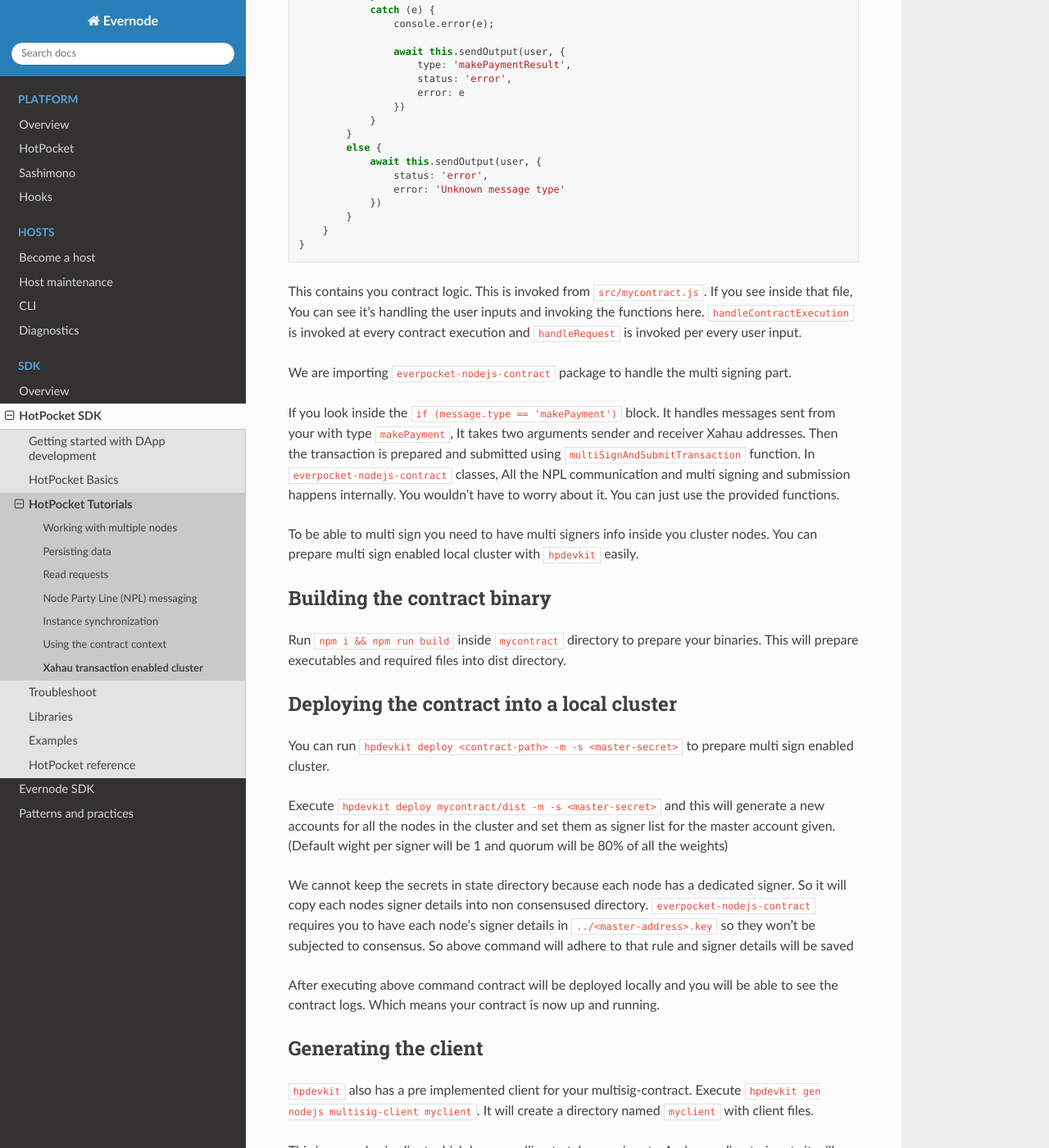
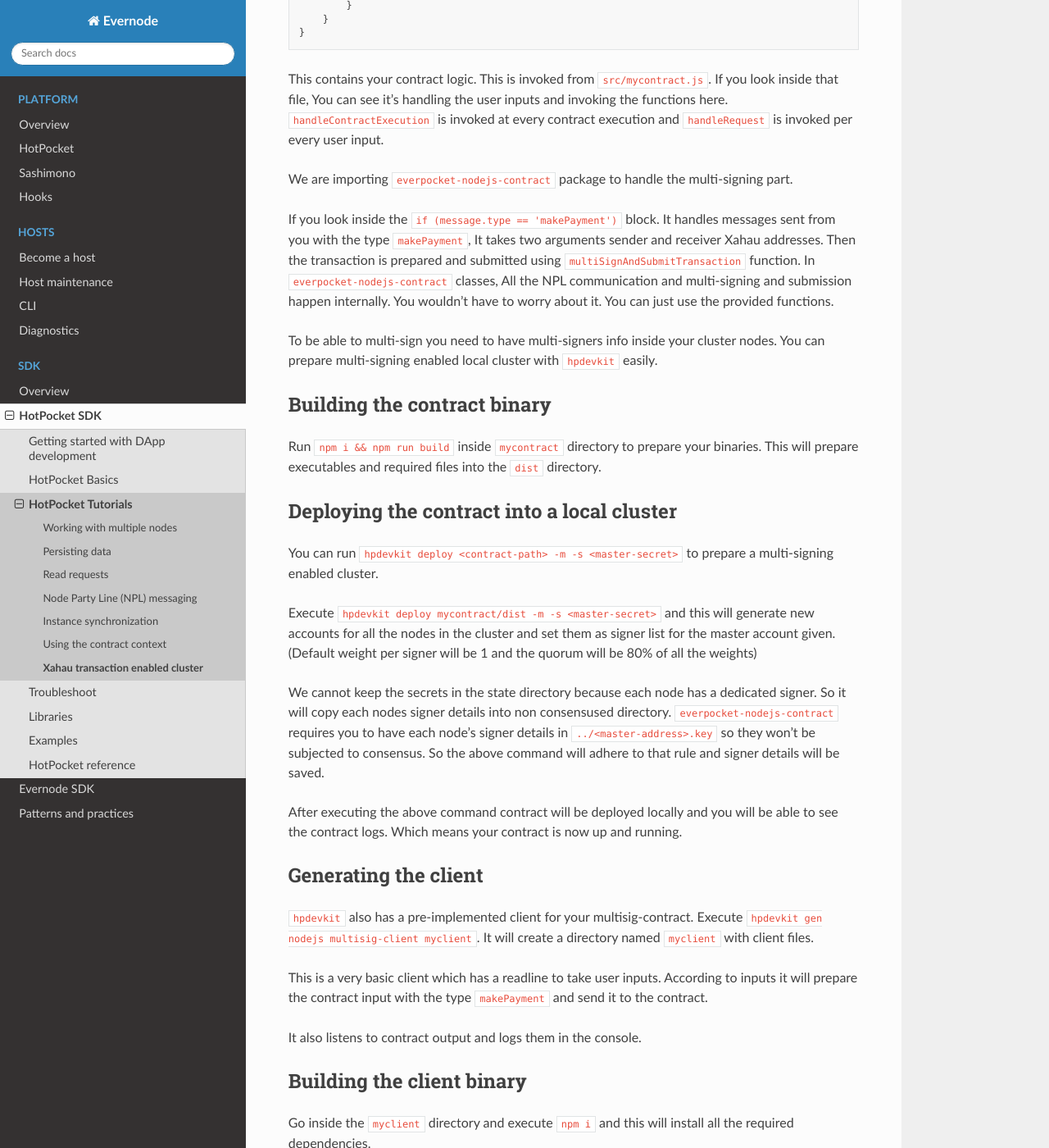
Before and after one commit to tequdev/evernode-docs, a Sphinx documentation site: the page built from docs/source/sdk/hotpocket/tutorials/multisig.md, in a window 1280 px wide and 1400 px high, scrolled down 1970 px. Shown: the whole window at 82% size. Built offline with Sphinx 7.4.7 and the Read the Docs theme 2.0.0, drawn with Linux system fonts in a browser that asks for light colours; some of the changed text lies outside the part shown.

Commit message:
Fixed typos (#24)

````diff
--- a/docs/source/sdk/hotpocket/tutorials/multisig.md
+++ b/docs/source/sdk/hotpocket/tutorials/multisig.md
@@ -2,28 +2,16 @@
 
 While executing smart contracts, you might need to implement Xahau transactions in your contract.
 
-For example, during smart contract execution, you may have a requirement to make a payment to a Xahau account. However, To do a transaction you need to have your account secret inside the contract. Since your contract will be deployed in someones machines you can't trust your account secret with them.
+For example, during smart contract execution, you may have a requirement to make a payment to a Xahau account. However, To do a transaction you need to have your account secret inside the contract. Since your contract will be deployed in someone's machines you can't trust your account secret with them.
 
-To solve this issue you can setup a signer list for your account and keep the each signer info inside seperate nodes. So when submitting the transaction cluster can collectively multi sign the transaction and submit.
+To solve this issue you can set up a signer list for your account and keep each signer info inside separate nodes. Therefore when submitting the transaction, the cluster can collectively multi-sign the transaction and submit it.
 
-Let's go through a example using [hpdevkit](../hpdevkit/overview.md). We will achieve this using [everpocket-nodejs-contract](https://www.npmjs.com/package/everpocket-nodejs-contract).
+Let's go through an example using [hpdevkit](../hpdevkit/overview.md). We will achieve this using [everpocket-nodejs-contract](https://www.npmjs.com/package/everpocket-nodejs-contract).
 
-**hpdevkit** has a predeveloped template including sample code to multi sign and submit a transaction. Lets go through following steps to prepare a cluster with that template and deep dive into the code. (We will use the default parameters for the cluster creation, If you want to change them refer [this](../hpdevkit/overview.md#advanced-usage))
-
-**Note:** For the following steps you can choose either `mainnet` or `testnet`. The default will be `mainnet`, If you want to change you need to set the environment variable as follows.
-```bash
-# Windows (command prompt)
-set HP_EV_NETWORK=testnet
-
-# Windows (Powershell)
-$env:HP_EV_NETWORK=testnet
-
-# Linux (bash)
-export HP_EV_NETWORK=testnet
-```
+**hpdevkit** has a predeveloped template including sample code to multi-sign and submit a transaction. Let's go through the following steps to prepare a cluster with that template and deep dive into the code. (We will use the default parameters for the cluster creation, If you want to change them refer to [this](../hpdevkit/overview.md#advanced-usage))
 
 ## Generating the contract
-Generate a multi sign enabled dapp project with `hpdevkit gen nodejs multisig-contract mycontract`. It will create a directory named `mycontract` with contract files. Let’s have a look at them.
+Generate a multi-signing enabled DApp project with `hpdevkit gen nodejs multisig-contract mycontract`. It will create a directory named `mycontract` with contract files. Let’s have a look at them.
 
 ### src/contract.js
 
@@ -102,36 +90,36 @@ export class mycontract {
 }
 ```
 
-This contains you contract logic. This is invoked from `src/mycontract.js`. If you see inside that file, You can see it's handling the user inputs and invoking the functions here. `handleContractExecution` is invoked at every contract execution and `handleRequest` is invoked per every user input.
+This contains your contract logic. This is invoked from `src/mycontract.js`. If you look inside that file, You can see it's handling the user inputs and invoking the functions here. `handleContractExecution` is invoked at every contract execution and `handleRequest` is invoked per every user input.
 
-We are importing `everpocket-nodejs-contract` package to handle the multi signing part.
+We are importing `everpocket-nodejs-contract` package to handle the multi-signing part.
 
-If you look inside the `if (message.type == 'makePayment')` block. It handles messages sent from your with type `makePayment`, It takes two arguments sender and receiver Xahau addresses.
-Then the transaction is prepared and submitted using `multiSignAndSubmitTransaction` function. In `everpocket-nodejs-contract` classes, All the NPL communication and multi signing and submission happens internally. You wouldn't have to worry about it. You can just use the provided functions.
+If you look inside the `if (message.type == 'makePayment')` block. It handles messages sent from you with the type `makePayment`, It takes two arguments sender and receiver Xahau addresses.
+Then the transaction is prepared and submitted using `multiSignAndSubmitTransaction` function. In `everpocket-nodejs-contract` classes, All the NPL communication and multi-signing and submission happen internally. You wouldn't have to worry about it. You can just use the provided functions.
 
-To be able to multi sign you need to have multi signers info inside you cluster nodes. You can prepare multi sign enabled local cluster with `hpdevkit` easily.
+To be able to multi-sign you need to have multi-signers info inside your cluster nodes. You can prepare multi-signing enabled local cluster with `hpdevkit` easily.
 
 ## Building the contract binary
 
-Run `npm i && npm run build` inside `mycontract` directory to prepare your binaries. This will prepare executables and required files into dist directory.
+Run `npm i && npm run build` inside `mycontract` directory to prepare your binaries. This will prepare executables and required files into the `dist` directory.
 
 ## Deploying the contract into a local cluster
 
-You can run `hpdevkit deploy <contract-path> -m -s <master-secret>` to prepare multi sign enabled cluster.
+You can run `hpdevkit deploy <contract-path> -m -s <master-secret>` to prepare a multi-signing enabled cluster.
 
-Execute `hpdevkit deploy mycontract/dist -m -s <master-secret>` and this will generate a new accounts for all the nodes in the cluster and set them as signer list for the master account given. (Default wight per signer will be 1 and quorum will be 80% of all the weights)
+Execute `hpdevkit deploy mycontract/dist -m -s <master-secret>` and this will generate new accounts for all the nodes in the cluster and set them as signer list for the master account given. (Default weight per signer will be 1 and the quorum will be 80% of all the weights)
 
-We cannot keep the secrets in state directory because each node has a dedicated signer. So it will copy each nodes signer details into non consensused directory. `everpocket-nodejs-contract` requires you to have each node's signer details in `../<master-address>.key` so they won't be subjected to consensus. So above command will adhere to that rule and signer details will be saved
+We cannot keep the secrets in the state directory because each node has a dedicated signer. So it will copy each nodes signer details into non consensused directory. `everpocket-nodejs-contract` requires you to have each node's signer details in `../<master-address>.key` so they won't be subjected to consensus. So the above command will adhere to that rule and signer details will be saved.
 
-After executing above command contract will be deployed locally and you will be able to see the contract logs. Which means your contract is now up and running.
+After executing the above command contract will be deployed locally and you will be able to see the contract logs. Which means your contract is now up and running.
 
 ## Generating the client
 
-`hpdevkit` also has a pre implemented client for your multisig-contract. Execute `hpdevkit gen nodejs multisig-client myclient`. It will create a directory named `myclient` with client files.
+`hpdevkit` also has a pre-implemented client for your multisig-contract. Execute `hpdevkit gen nodejs multisig-client myclient`. It will create a directory named `myclient` with client files.
 
-This is a very basic client which has a readline to take user inputs. And according to inputs it will prepare the contract input with type `makePayment` and sends to the contract.
+This is a very basic client which has a readline to take user inputs. According to inputs it will prepare the contract input with the type `makePayment` and send it to the contract.
 
-And it also listens to contract output and logs them in the console.
+It also listens to contract output and logs them in the console.
 
 ## Building the client binary
 
@@ -141,9 +129,9 @@ Go inside the `myclient` directory and execute `npm i` and this will install all
 
 Inside the `myclient` directory, run `node myclient.js`. This will start the client program and start to listen to user inputs.
 
-Type `makePayment <master-address> <receiver-address>` and hit **Enter**. This will send the user input to the contract and contact does the multi sign transaction it's implemented to do and sends the output.
+Type `makePayment <master-address> <receiver-address>` and hit **Enter**. This will send the user input to the contract and the contract does the multi-sign transaction it's implemented to do and sends the output.
 
-In the client console you'll get an output like follows if the transaction succeed.
+In the client console, you'll get an output like follows if the transaction succeeds.
 
 ```bash
 (ledger:232)>>  {
````
Also changed, not shown: docs/source/sdk/evernode/tutorials/deploy-multisig.md (+9 -9 lines), docs/source/sdk/hotpocket/hpdevkit/overview.md (+3 -3 lines).
